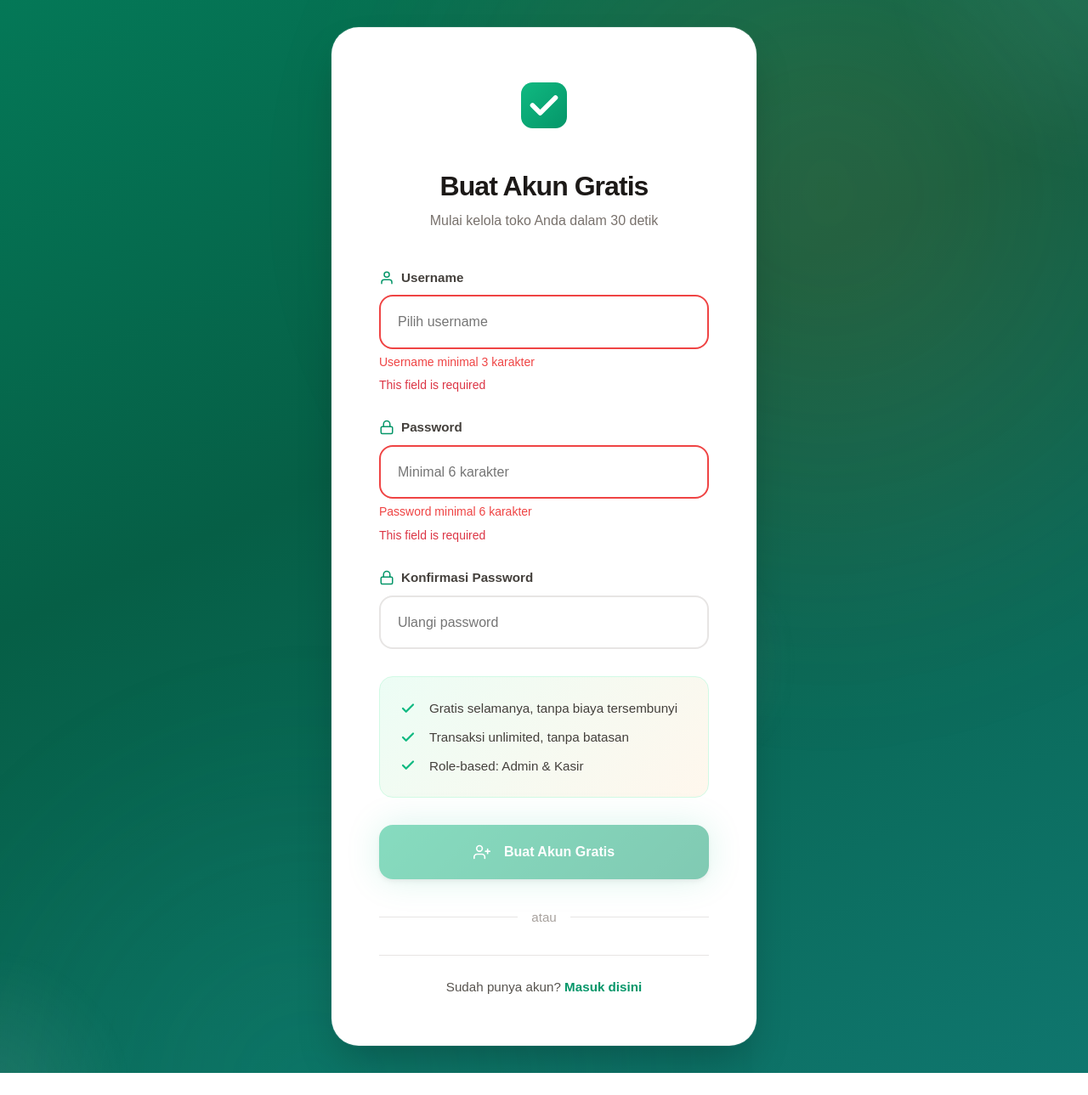
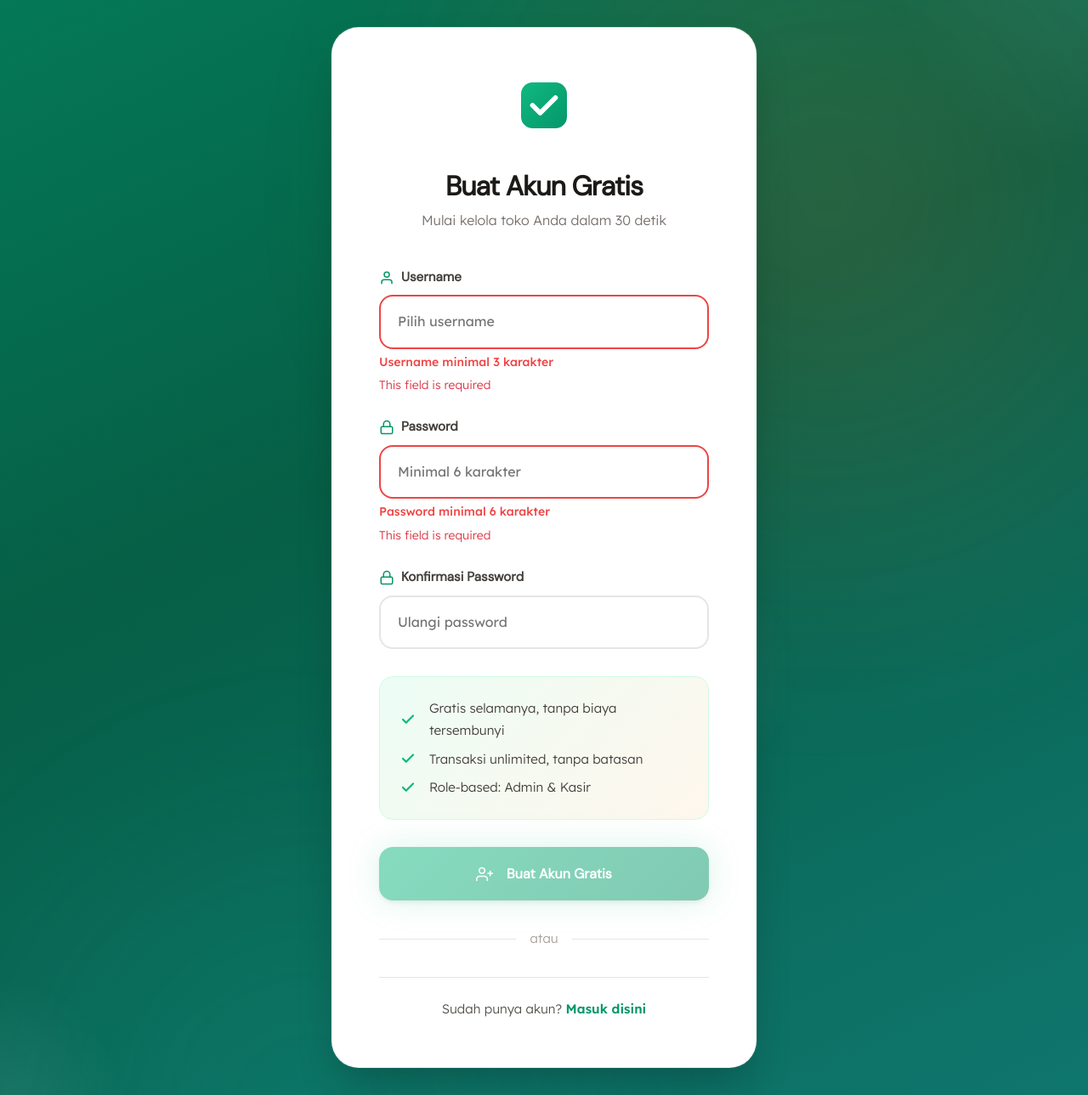
Before and after one commit to Atarvano/isengiseng, a PHP site: page /auth/register.php in a window 1280 px wide. Shown: the whole page at 85% size. Before the commit the page ends 1263 px from the top, so only its background shows below. Run offline with PHP 8.4, Linux system fonts and the light colour scheme.

Commit message:
feat(ui-redesign): redesign auth pages with modern aesthetic
- Updated font imports to DM Sans + Lexend
- Enhanced auth cards with rounded corners and shadows
- Animated background decoration circles
- Improved form inputs with focus states
- Benefits list with gradient background
- Back to home button with glassmorphism effect
- Shake animation for validation errors
- Coral and emerald gradient accents

```diff
--- a/auth/login.php
+++ b/auth/login.php
@@ -78,10 +78,10 @@ mysqli_close($conn);
     <meta name="viewport" content="width=device-width, initial-scale=1.0">
     <title>Masuk - KasirKu</title>
 
-    <!-- Google Fonts: Plus Jakarta Sans -->
+    <!-- Google Fonts: DM Sans (Display) + Lexend (Body) - Modern Indonesian Tech -->
     <link rel="preconnect" href="https://fonts.googleapis.com">
     <link rel="preconnect" href="https://fonts.gstatic.com" crossorigin>
-    <link href="https://fonts.googleapis.com/css2?family=Plus+Jakarta+Sans:wght@300;400;500;600;700;800&display=swap" rel="stylesheet">
+    <link href="https://fonts.googleapis.com/css2?family=DM+Sans:opsz,wght@9..40,400;500;600;700&family=Lexend:wght@300;400;500;600&display=swap" rel="stylesheet">
 
     <!-- Bootstrap 5.3.8 CDN -->
     <link href="https://cdn.jsdelivr.net/npm/bootstrap@5.3.8/dist/css/bootstrap.min.css" rel="stylesheet">
--- a/auth/register.php
+++ b/auth/register.php
@@ -73,10 +73,10 @@ mysqli_close($conn);
     <meta name="viewport" content="width=device-width, initial-scale=1.0">
     <title>Daftar - KasirKu</title>
 
-    <!-- Google Fonts: Plus Jakarta Sans -->
+    <!-- Google Fonts: DM Sans (Display) + Lexend (Body) - Modern Indonesian Tech -->
     <link rel="preconnect" href="https://fonts.googleapis.com">
     <link rel="preconnect" href="https://fonts.gstatic.com" crossorigin>
-    <link href="https://fonts.googleapis.com/css2?family=Plus+Jakarta+Sans:wght@300;400;500;600;700;800&display=swap" rel="stylesheet">
+    <link href="https://fonts.googleapis.com/css2?family=DM+Sans:opsz,wght@9..40,400;500;600;700&family=Lexend:wght@300;400;500;600&display=swap" rel="stylesheet">
 
     <!-- Bootstrap 5.3.8 CDN -->
     <link href="https://cdn.jsdelivr.net/npm/bootstrap@5.3.8/dist/css/bootstrap.min.css" rel="stylesheet">
```
